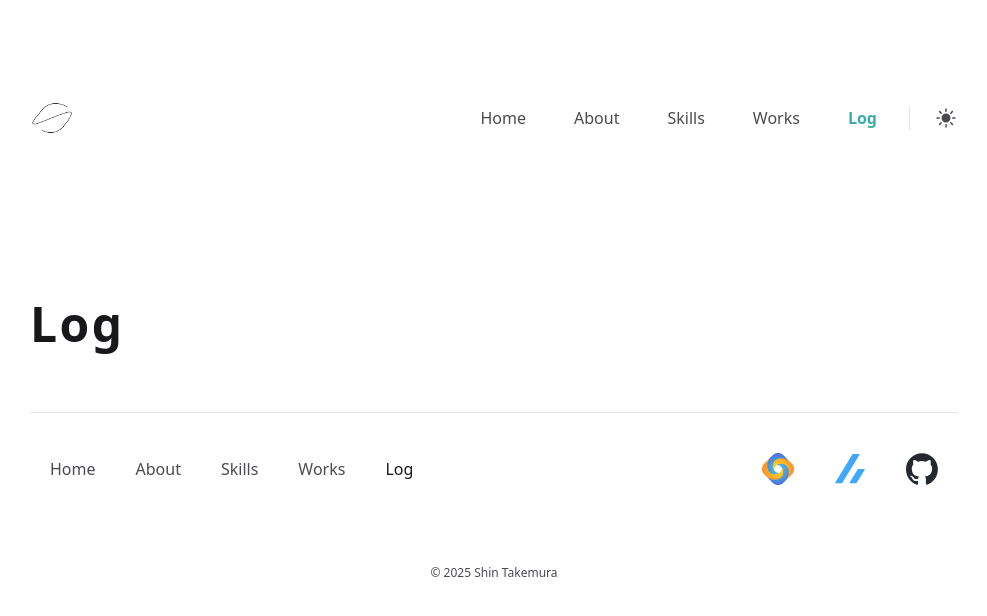
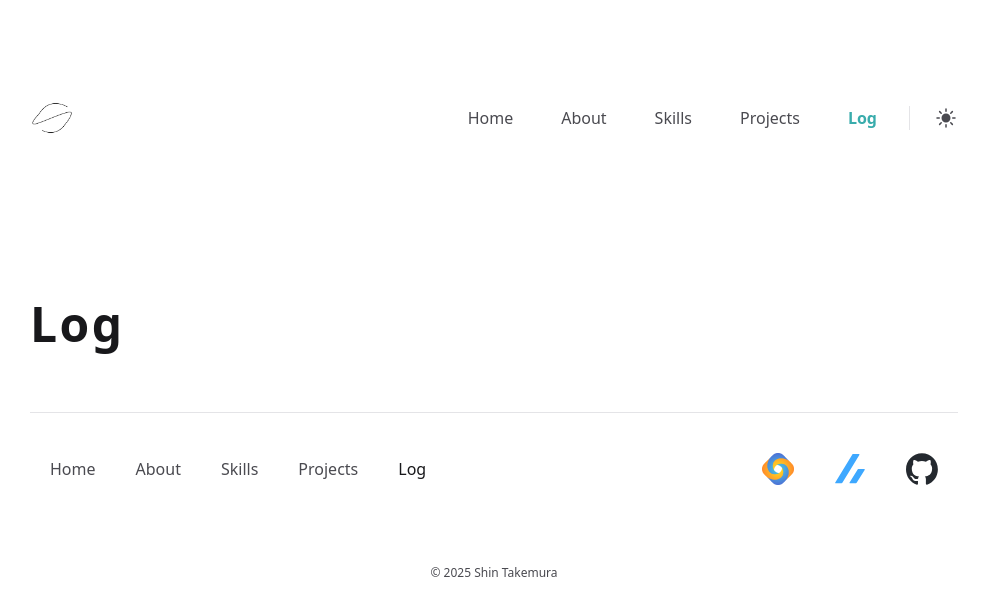
Before and after one commit to shikano35/portfolio-2024, a Next.js app: page /log in a window 1280 px wide. Shown: the top 616 px of the page, without its empty margins (146-1133 px from the left). Built offline with nearby package versions, Linux system fonts and the light colour scheme.

Commit message:
refactor: Modify route

```diff
--- a/src/components/WorkProjects/index.tsx
+++ /dev/null
@@ -1,22 +0,0 @@
-import React from "react";
-
-export function WorkProjects() {
-  return (
-    <div className="grid grid-cols-1 gap-8 md:grid-cols-2">
-      <div className="flex flex-col gap-4">
-        <h3 className="text-2xl font-bold">Work Projects</h3>
-        <p className="text-muted-foreground">
-          I have worked on various projects. Here are some of the projects I
-          have worked on.
-        </p>
-      </div>
-      <div className="flex flex-col gap-4">
-        <h3 className="text-2xl font-bold">Work Projects</h3>
-        <p className="text-muted-foreground">
-          I have worked on various projects. Here are some of the projects I
-          have worked on.
-        </p>
-      </div>
-    </div>
-  );
-}
--- a/src/layouts/Nav/index.tsx
+++ b/src/layouts/Nav/index.tsx
@@ -16,8 +16,8 @@ export const navList: NavItemProps[] = [
     href: "/skills",
   },
   {
-    label: "Works",
-    href: "/works",
+    label: "Projects",
+    href: "/projects",
   },
   {
     label: "Log",
```
